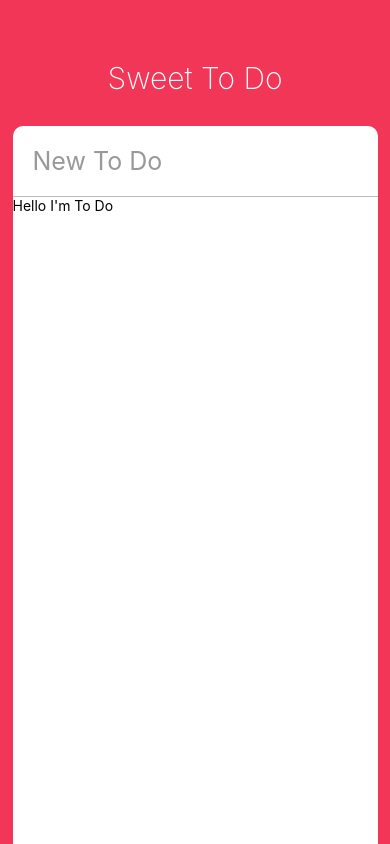
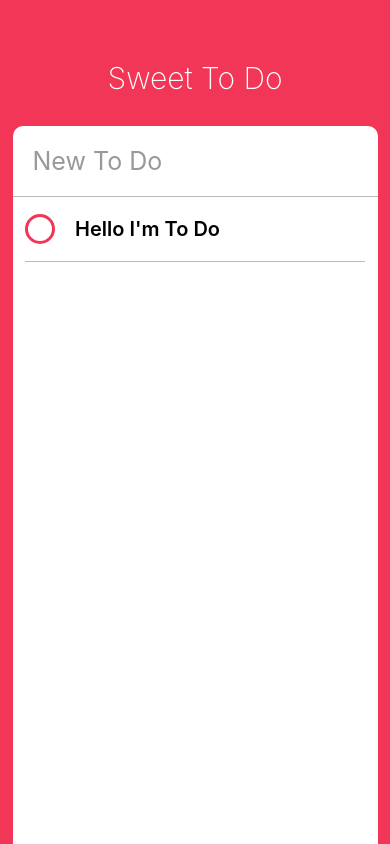
Before and after one commit to fredkeemhaus/sweet-todo, a React Native app: screen / in a window 390 px wide. Built offline with nearby package versions, Linux system fonts and the light colour scheme.

Commit message:
Coding the UI part Three

```diff
--- a/App.js
+++ b/App.js
@@ -33,7 +33,7 @@
             returnKeyType={"done"}
             autoCorrect={false}
           />
-          <ScrollView>
+          <ScrollView contentContainerStyle={styles.toDos}>
             <ToDo />
           </ScrollView>
         </View>
@@ -86,5 +86,8 @@
     borderBottomColor: "#bbb",
     borderBottomWidth: StyleSheet.hairlineWidth,
     fontSize: 25
+  },
+  toDos: {
+    alignItems: "center"
   }
 });
--- a/ToDo.js
+++ b/ToDo.js
@@ -1,12 +1,69 @@
 import React, { Component } from "react";
-import { View, Text, TouchableOpacity, StyleSheet } from "react-native";
+import {
+  View,
+  Text,
+  TouchableOpacity,
+  StyleSheet,
+  Dimensions
+} from "react-native";
+
+const { width, height } = Dimensions.get("window");
 
 export default class ToDo extends Component {
+  state = {
+    isEditing: false,
+    isCompleted: false
+  };
   render() {
+    const { isCompleted } = this.state;
     return (
-      <View>
-        <Text>Hello I'm To Do</Text>
+      <View style={styles.container}>
+        <TouchableOpacity onPress={this._toggleComplete}>
+          <View
+            style={[
+              styles.circle,
+              isCompleted ? styles.completedCircle : styles.uncompletedCircle
+            ]}
+          />
+        </TouchableOpacity>
+        <Text style={styles.text}>Hello I'm To Do</Text>
       </View>
     );
   }
+  _toggleComplete = () => {
+    this.setState(preState => {
+      return {
+        isCompleted: !preState.isCompleted
+      };
+    });
+  };
 }
+
+const styles = StyleSheet.create({
+  container: {
+    width: width - 50,
+    borderBottomColor: "#bbb",
+    borderBottomWidth: StyleSheet.hairlineWidth,
+    flexDirection: "row",
+    alignItems: "center"
+  },
+  circle: {
+    width: 30,
+    height: 30,
+    borderRadius: 15,
+    borderColor: "red",
+    borderWidth: 3,
+    marginRight: 20
+  },
+  completedCircle: {
+    borderColor: "#bbb"
+  },
+  uncompletedCircle: {
+    borderColor: "#F23657"
+  },
+  text: {
+    fontWeight: "600",
+    fontSize: 20,
+    marginVertical: 20
+  }
+});
```
